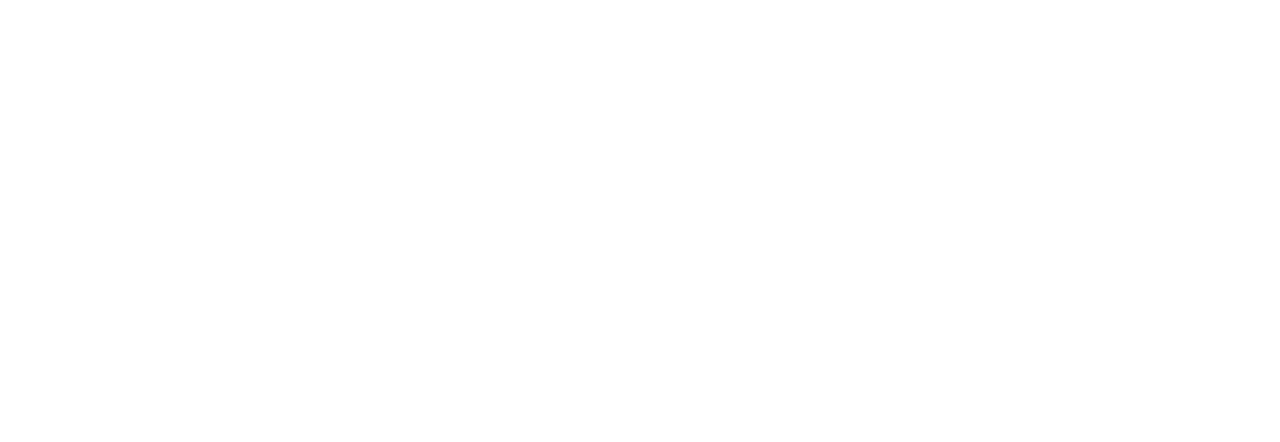
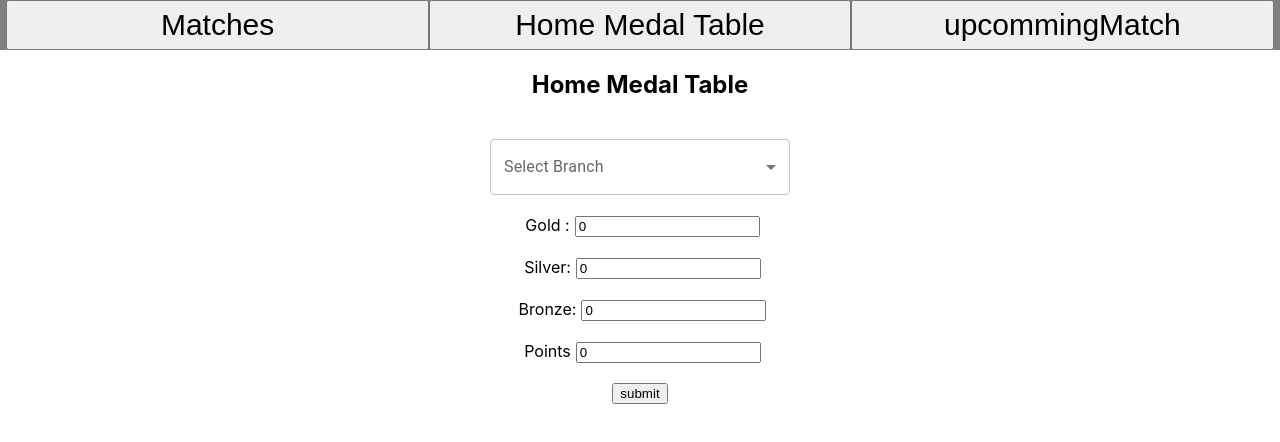
Before and after one commit to shubham691438/urja-admin, a React (Create React App) app: page /home-medal-table in a window 1280 px wide. Before the commit this address had no page. Shown: the top 442 px of the page. Built offline with nearby package versions, Linux system fonts and the light colour scheme; no server answers.

Commit message:
changes in routes

```diff
--- a/src/App.js
+++ b/src/App.js
@@ -2,7 +2,7 @@ import logo from "./logo.svg";
 import "./App.css";
 import { Routes, Route } from "react-router-dom";
 import { Matches } from "./components/Matches";
-import { Results } from "./components/Results";
+import {HomeMedalTable } from "./components/HomeMedalTable";
 import { Winners } from "./components/Winners";
 import { UpcommingMatch } from "./components/UpcommingMatch";
 
@@ -10,7 +10,7 @@ function App() {
   return (
     <Routes>
       <Route path="/" element={<Matches></Matches>}></Route>
-      <Route path="/results" element={<Results></Results>}></Route>
+      <Route path="/home-medal-table" element={<HomeMedalTable/>}></Route>
       <Route path="/upcomming-match" element={<UpcommingMatch/>}></Route>
     </Routes>
   );
--- a/src/components/Results.js
+++ b/src/components/HomeMedalTable.js
@@ -7,7 +7,7 @@ import MenuItem from '@mui/material/MenuItem';
 import FormControl from '@mui/material/FormControl';
 import Select from '@mui/material/Select';
 
-export const Results = () => {
+export const HomeMedalTable = () => {
   const backendUrl = process.env.REACT_APP_BACKEND_URL
   const [branch, setBranch] = useState("");
   let [gold, setGold] = useState(0);
--- a/src/components/Navbar.js
+++ b/src/components/Navbar.js
@@ -40,7 +40,7 @@ export const Navbar = () => {
           }}
         ></input>
       </Link> */}
-      <Link to="/results">
+      <Link to="/home-medal-table">
         <input
           type="button"
           value="Home Medal Table"
```
